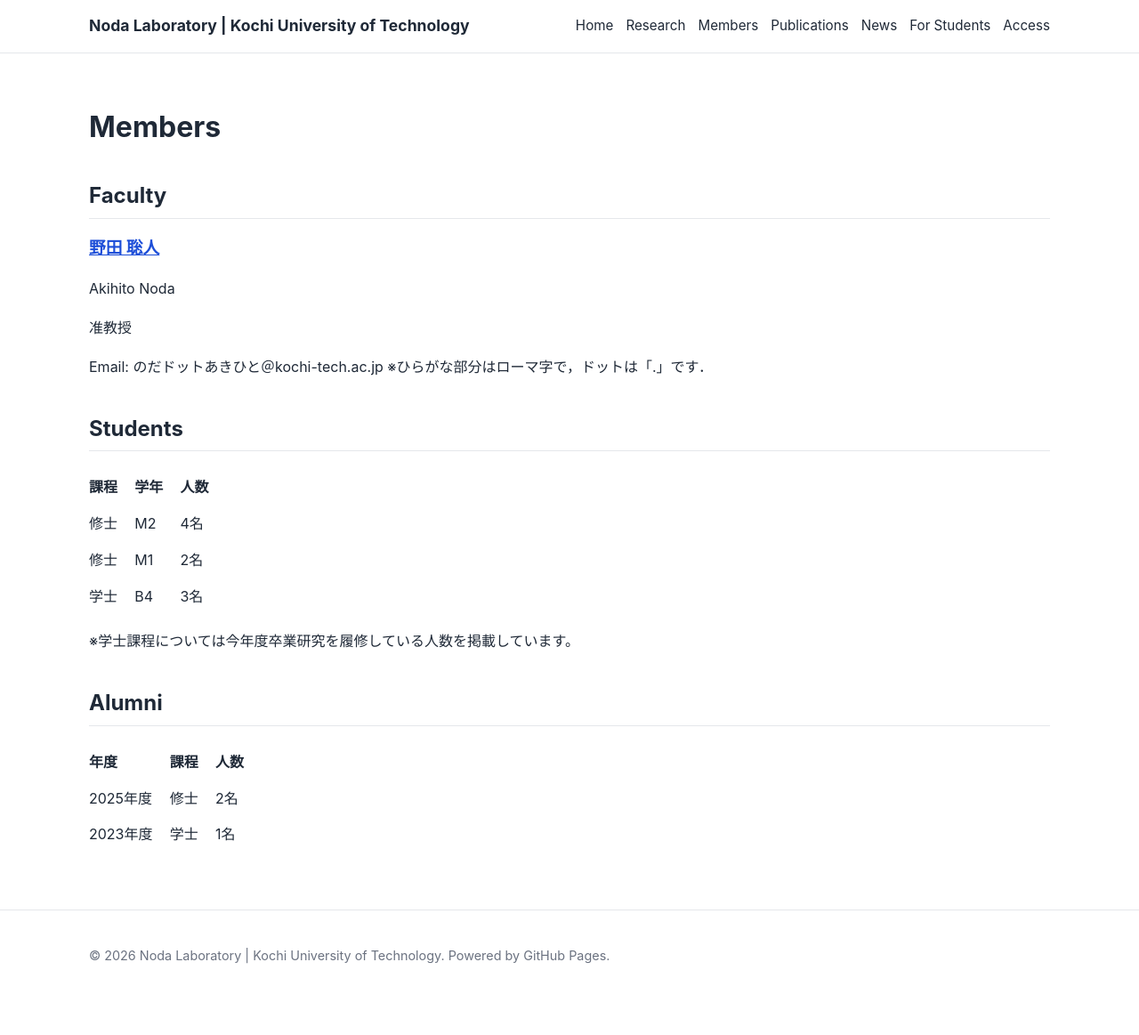
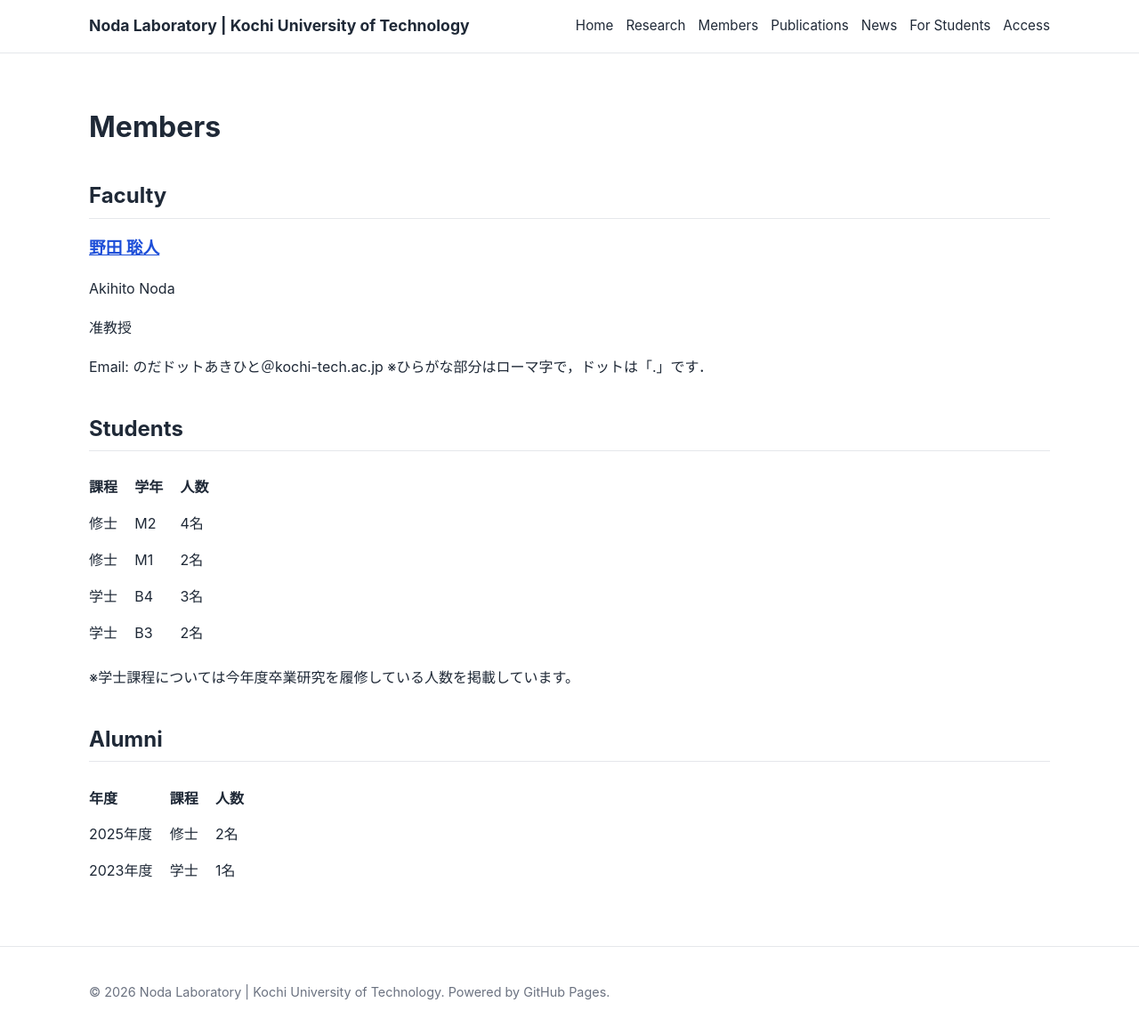
Before and after one commit to akihito-noda/lab-website, a Jekyll site: the page built from members.md, in a window 1280 px wide and 1166 px high. Shown: the top 1163 px of the window at 89% size. Built offline with Jekyll 4.4.1, drawn with Linux system fonts in a browser that asks for light colours.

Commit message:
Update members.yml

```diff
--- a/_data/members.yml
+++ b/_data/members.yml
@@ -22,6 +22,8 @@ students:
     grades:
       - year: "B4"
         count: 3
+      - year: "B3"
+        count: 2
 
 alumni:
   - fiscal_year: 2025
```
